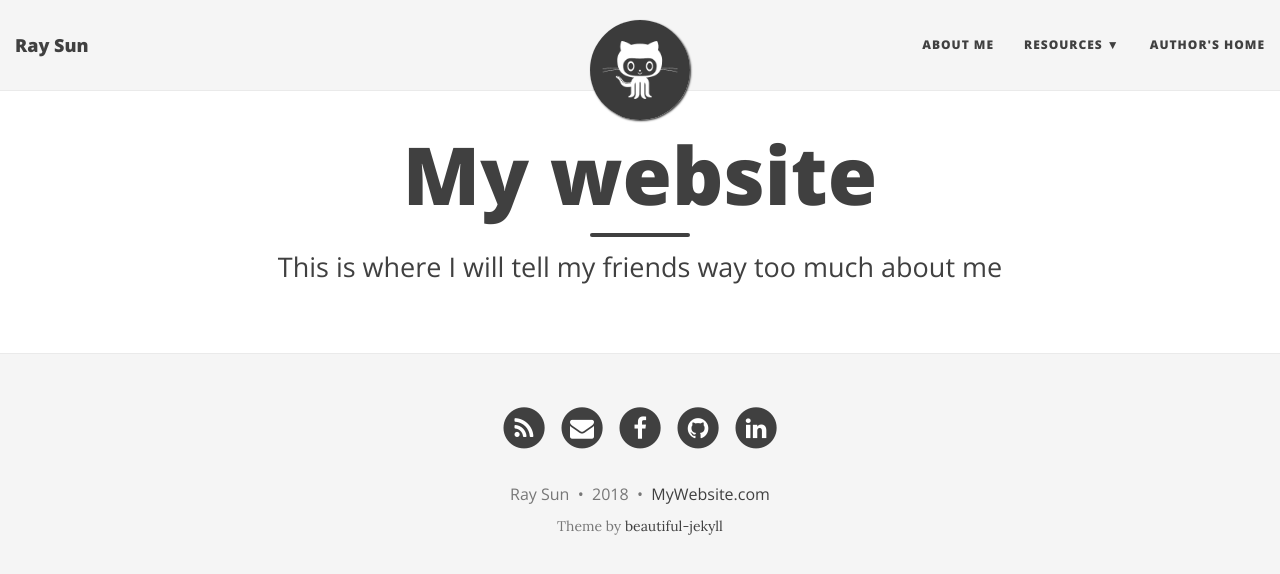
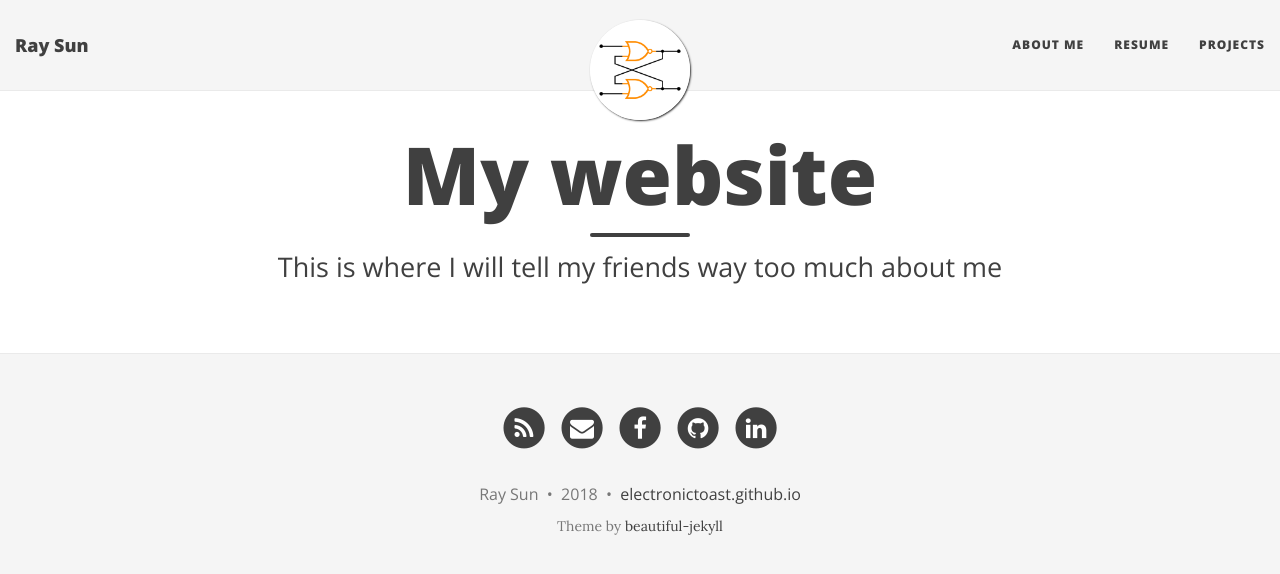
Before and after one commit to ElectronicToast/electronictoast.github.io, a Jekyll site: the page built from index.html, in a window 1280 px wide. Shown: the top 574 px of the page. Built offline with Jekyll 4.4.1, drawn with Linux system fonts in a browser that asks for light colours; nearby versions of some CDN libraries; the list of posts is cut into pages by our own code.

Commit message:
Continue editing site

```diff
--- a/_config.yml
+++ b/_config.yml
@@ -24,15 +24,12 @@ description: Personal website of Ray Sun
 # List of links in the navigation bar
 navbar-links:
   About Me: "aboutme"
-  Resources:
-    - Beautiful Jekyll: "http://deanattali.com/beautiful-jekyll/"
-    - Learn markdown: "http://www.markdowntutorial.com/"
-    - GitHub Pages: "https://pages.github.com/"
-  Author's home: "http://deanattali.com"
+  Resume: "resume"
+  Projects: "projects"
 
 # Image to show in the navigation bar - image must be a square (width = height)
 # Remove this parameter if you don't want an image in the navbar
-avatar: "/img/avatar-icon.png"
+avatar: "/img/rs.png"
 
 # If you want to have an image logo in the top-left corner instead of the title text,
 # then specify the following parameter
@@ -73,12 +70,12 @@ author:
 social-network-links:
   rss: true
   email: "raysun@caltech.edu"
-  facebook: daattali
-  github: daattali
+  facebook: ray.sun.7921
+  github: electronictoast
 #  twitter: daattali
 #  reddit: yourname
 #  google-plus: +DeanAttali
-  linkedin: daattali
+  linkedin: ray-sun-2020
 #  xing: yourname
 #  stackoverflow: "3943160/daattali"
 #  snapchat: deanat78
@@ -92,14 +89,14 @@ social-network-links:
 
 # Select which share links to show in posts
 share-links-active:
-  twitter: false
+  twitter: true
   facebook: true
   google: false
   linkedin: true
 
 # How to display the link to the website in the footer
 # Remove this if you don't want a link in the footer
-url-pretty: "MyWebsite.com"  # eg. "deanattali.com/beautiful-jekyll"
+url-pretty: "electronictoast.github.io"
 
 # --- Web Statistics Section --- #
 
```
Also changed, not shown: projects.md (added, +5 -0 lines), resume.md (added, +5 -0 lines), img/rs.png (added).
